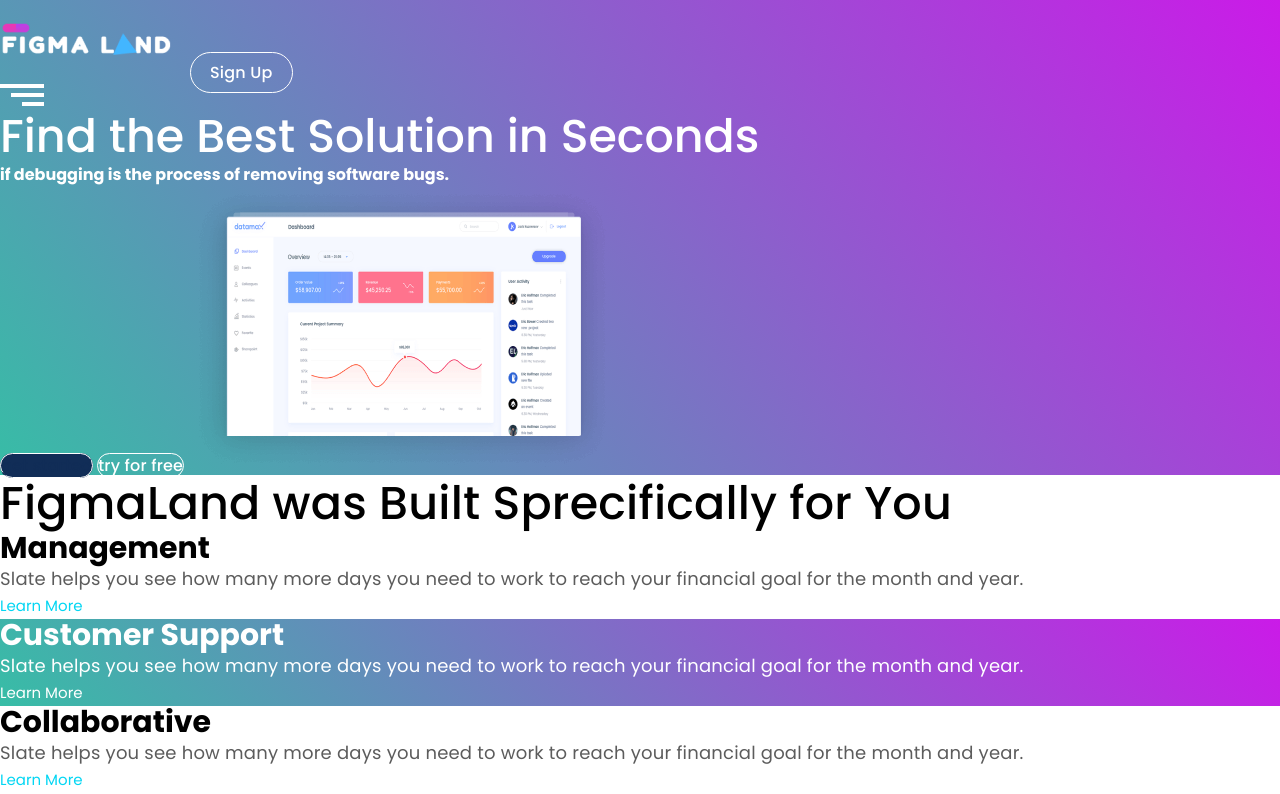
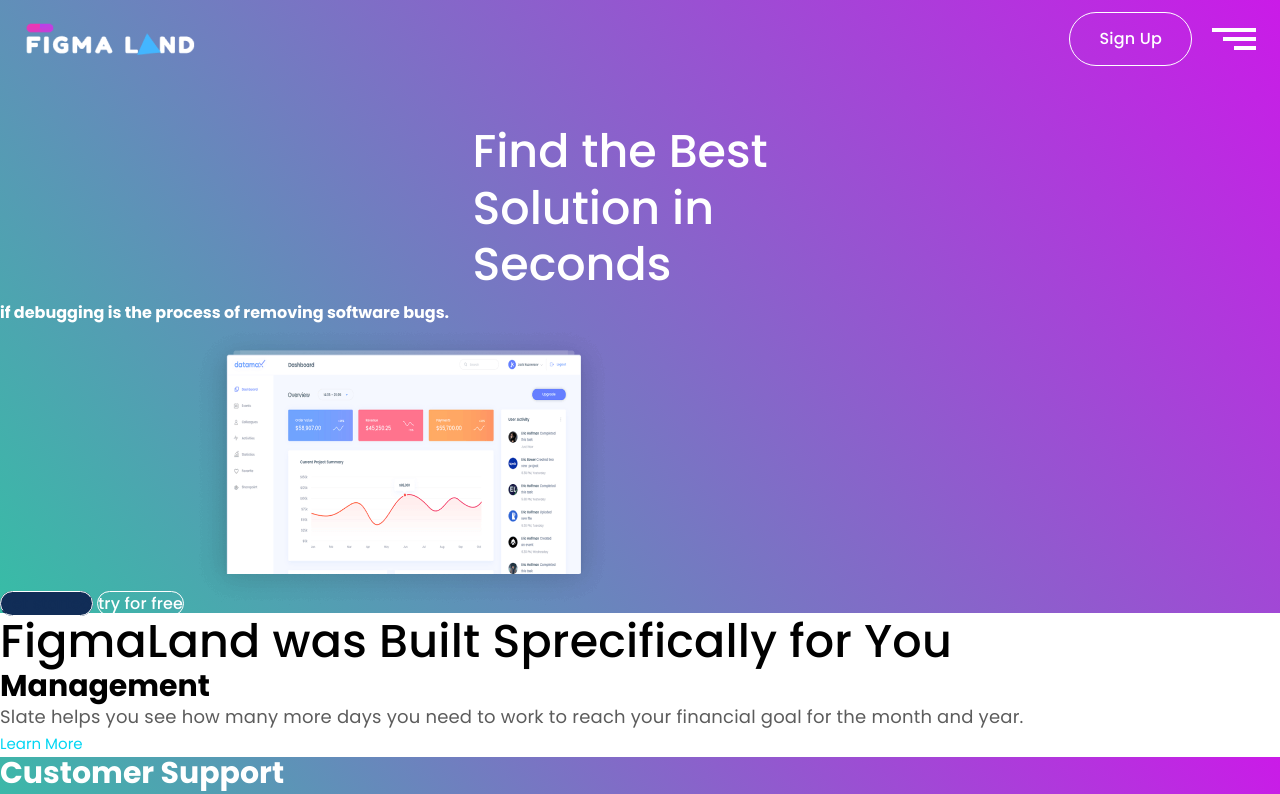
Before and after one commit to drcote/figma-land__landing-page, a website: page source/index.html in a window 1280 px wide. Shown: the top 794 px of the page. Drawn offline with nearby package versions, Linux system fonts and the light colour scheme; files that its build step writes are made by us from their sources.

Commit message:
Добавляет форматирование иконки меню, кнопки и лого в мобильной версии

```diff
--- a/source/index.html
+++ b/source/index.html
@@ -11,7 +11,9 @@
 
 <body>
   <header class="header">
+    <div class="header__wrapper">
       <img src="./img/logo.png" height="78" width="186" alt="figma land" class="header__logo">
+      <div class="header__inner">
         <a href="#" class="link header__link header__link--trans header__link--sing-up">Sign Up</a>
         <div class="menu-toggle">
           <input type="checkbox" id="menu-toggle__input">
@@ -19,14 +21,16 @@
             <span class="menu-toggle__button"></span>
           </label>
         </div>
-    <nav class="nav header__nav">
-      <ul class="nav__list visually-hidden">
+        <nav class="nav header__nav visually-hidden">
+          <ul class="nav__list">
             <li class="nav__item">Home</li>
             <li class="nav__item">Product</li>
             <li class="nav__item">About</li>
             <li class="nav__item">Contact</li>
           </ul>
         </nav>
+      </div>
+    </div>
     <h1 class="header__title">Find the Best Solution in Seconds</h1>
     <p class="header__desc">if debugging is the process of removing software bugs.</p>
     <a href="#" class="header__link link">get started</a>
--- a/source/sass/blocks/header.scss
+++ b/source/sass/blocks/header.scss
@@ -2,8 +2,21 @@
   background: $background-color;
 }
 
+.header__wrapper {
+  display: flex;
+  justify-content: space-between;
+  align-items: center;
+  padding: 0 24px;
+}
+
+.header__inner {
+  display: flex;
+}
+
 .header__title {
   @include font-text(46px, 1.23, $text-color-white, 500);
+  width: 335px;
+  margin: 45px auto 10px auto;
 }
 
 .header__desc {
@@ -25,5 +38,7 @@
 }
 
 .header__link--sing-up {
-  padding: 8px 19px;
+  display: block;
+  padding: 18px 29px;
+  margin-right: 20px;
 }
--- a/source/sass/blocks/menu-toggle.scss
+++ b/source/sass/blocks/menu-toggle.scss
@@ -2,8 +2,13 @@
   display: none;
 }
 
+.menu-toggle {
+  display: flex;
+  align-items:center;
+}
+
 .menu-toggle__container {
-  display: flex;
+  display: block;
   position: relative;
 
   width: 44px;
```
Lines whose indentation alone changed are shown as unchanged.
